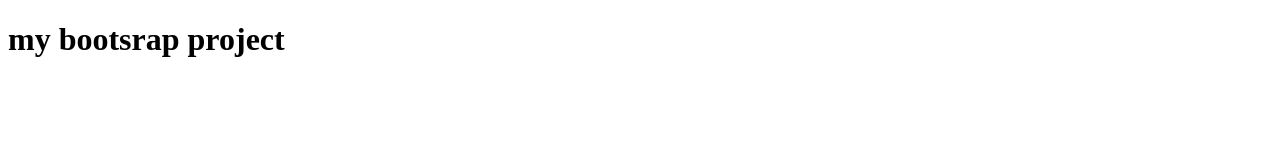
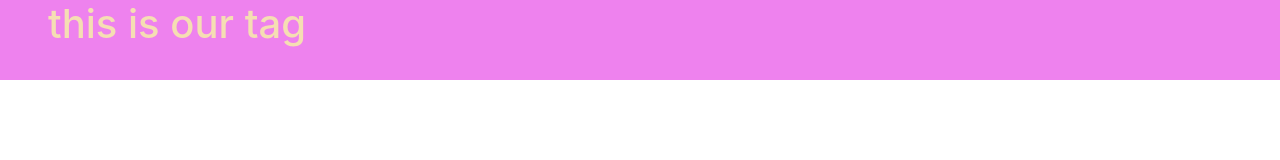
Before and after one commit to iqbalmahmu/new-bootsrap, a plain HTML site: page index.html in a window 1280 px wide. Drawn offline with nearby package versions, Linux system fonts and the light colour scheme.

Commit message:
added boostrap

```diff
--- a/index.html
+++ b/index.html
@@ -1,12 +1,20 @@
-<!DOCTYPE html>
+<!doctype html>
 <html lang="en">
-<head>
-    <meta charset="UTF-8">
-    <meta http-equiv="X-UA-Compatible" content="IE=edge">
-    <meta name="viewport" content="width=device-width, initial-scale=1.0">
-    <title>Document</title>
-</head>
-<body>
-    <h1> my bootsrap project </h1>
-</body>
+  <head>
+    <title>Title</title>
+    <!-- Required meta tags -->
+    <meta charset="utf-8">
+    <meta name="viewport" content="width=device-width, initial-scale=1">
+
+    <!-- Bootstrap CSS -->
+    <link rel="stylesheet" href="https://stackpath.bootstrapcdn.com/bootstrap/4.3.1/css/bootstrap.min.css"
+     integrity="sha384-ggOyR0iXCbMQv3Xipma34MD+dH/1fQ784/j6cY/iJTQUOhcWr7x9JvoRxT2MZw1T" crossorigin="anonymous">
+     <link rel="stylesheet" href="./main.css">
+  </head>
+  <body>
+
+    <div class="test-div px-5 pb-4">
+        <h1>this is our tag </h1>
+    </div>
+  </body>
 </html>
--- a/main.css
+++ b/main.css
@@ -1,9 +1,12 @@
-* {
+/* * {
   margin: 0;
   padding: 0;
   box-sizing: border-box;
+} */
+
+.test-div {
+  /* height: 200px;
+  width: 200px; */
+  background-color: violet;
+  color: wheat;
 }
-
-h1 {
-  background-color: yellow;
-}
```
